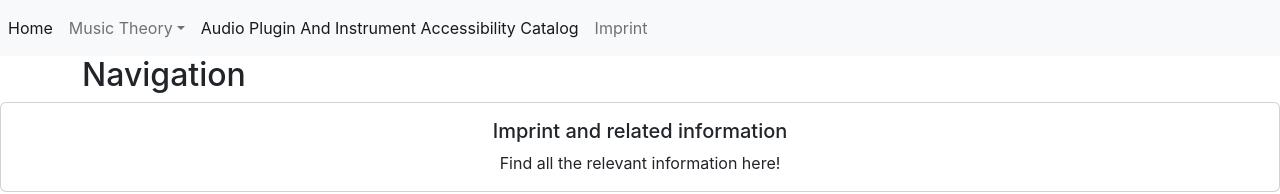
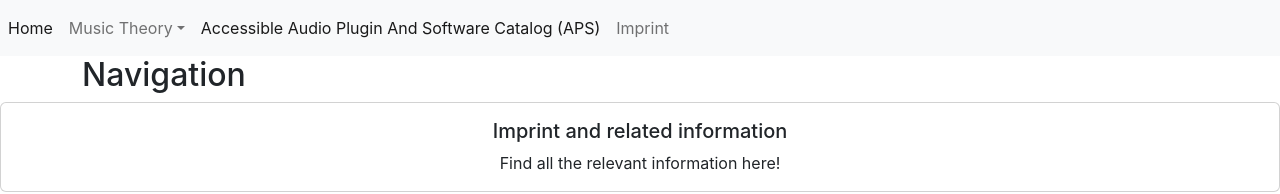
Before and after one commit to Timtam/musicalsight, a React (Create React App) app: page /#/imprint in a window 1280 px wide. Shown: the top 194 px of the page. Built offline with nearby package versions, Linux system fonts and the light colour scheme.

Commit message:
update packages rename the catalog to APS (Accessible Audio Plugin And Software Catalog)

```diff
--- a/src/components/Navigation.tsx
+++ b/src/components/Navigation.tsx
@@ -51,8 +51,8 @@ function Navigation() {
                             </NavDropdown>
                             <Nav.Item>
                                 <Nav.Link as={Link} to="/catalog" active>
-                                    Audio Plugin And Instrument Accessibility
-                                    Catalog
+                                    Accessible Audio Plugin And Software Catalog
+                                    (APS)
                                 </Nav.Link>
                             </Nav.Item>
                             <Nav.Item>
--- a/src/pages/catalog-product/CatalogProduct.tsx
+++ b/src/pages/catalog-product/CatalogProduct.tsx
@@ -141,11 +141,11 @@ function CatalogProduct() {
             <p>
                 In the case that you expected something else to show up here, or
                 you know that the information displayed on this page is wrong,
-                why not take a minute and update this product?{" "}
+                why not take a minute and{" "}
                 <Link to={`/catalog/submit?p=${product!.id}`}>
-                    Just follow this link
+                    update this product
                 </Link>
-                , I promise it won't take to long.
+                ? I promise it won't take to long.
             </p>
         </>
     )
--- a/src/pages/catalog/Catalog.tsx
+++ b/src/pages/catalog/Catalog.tsx
@@ -128,8 +128,8 @@ function Catalog() {
 
     return (
         <>
-            <Head title="Audio Plugin And Instrument Accessibility Catalog" />
-            <FA title="Audio Plugin And Instrument Accessibility Catalog" />
+            <Head title="Accessible Audio Plugin And Software Catalog" />
+            <FA title="Accessible Audio Plugin And Software Catalog" />
             <Search
                 filter={filter}
                 setFilter={(filter) =>
```
Also changed, not shown: 1 other file (tests, documents, lock files or other folders).
